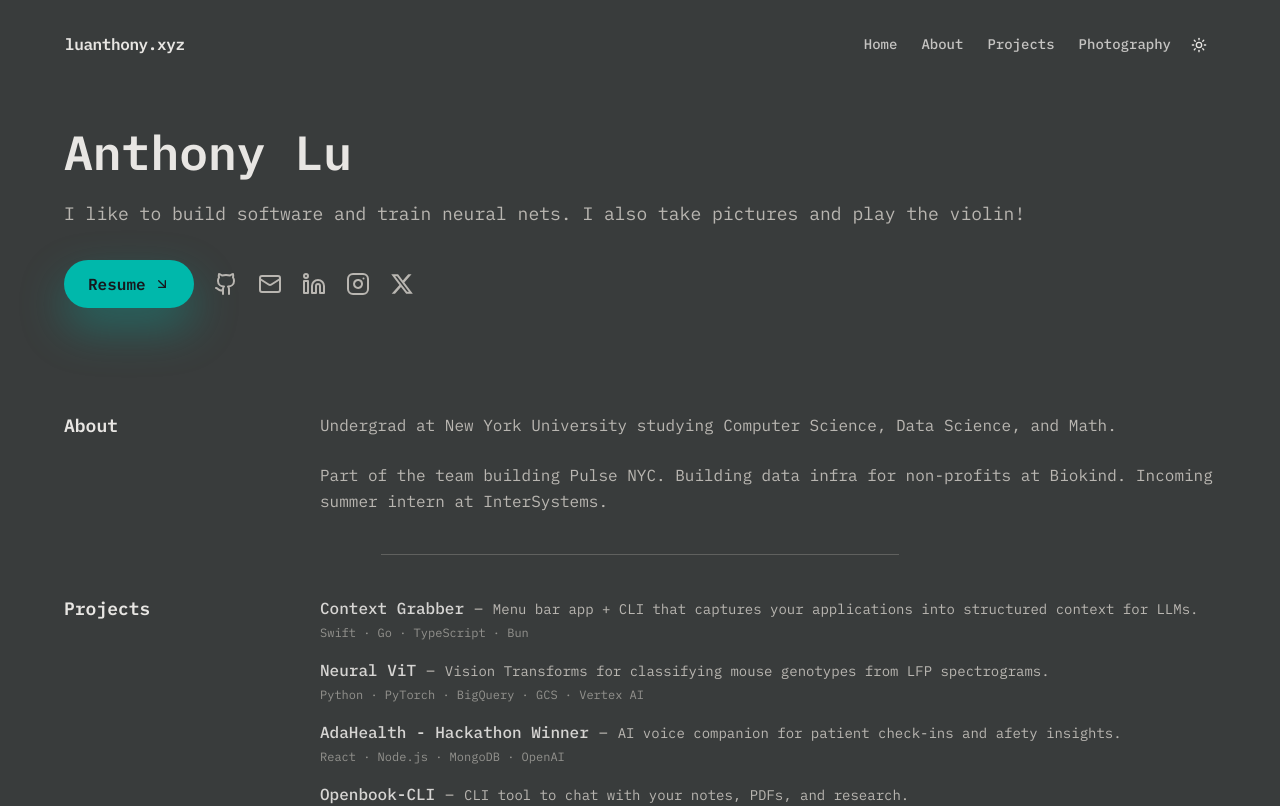
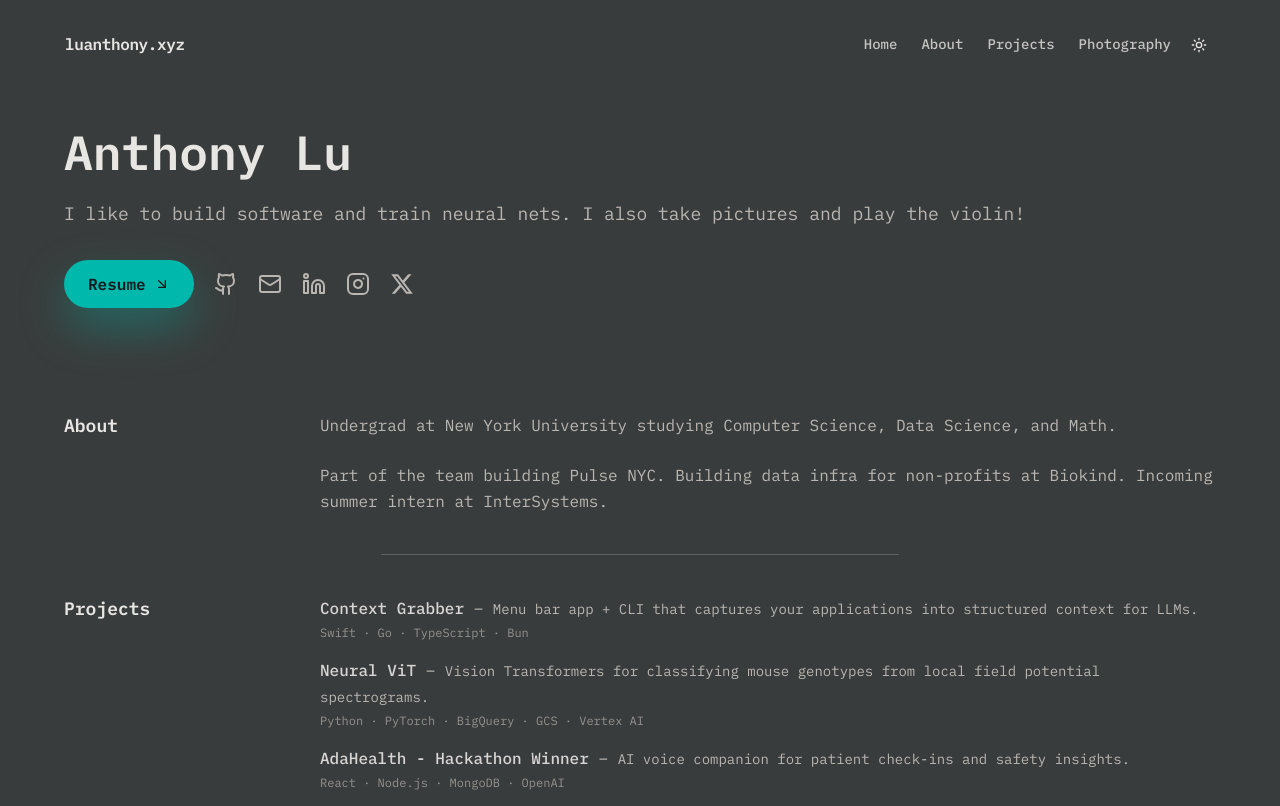
Before and after one commit to anthonylu23/personal-website, a React (Vite) app: page / in a window 1280 px wide. Shown: the top 806 px of the page. Built offline with nearby package versions, Linux system fonts and the light colour scheme.

Commit message:
spelling lol

```diff
--- a/src/data/content.ts
+++ b/src/data/content.ts
@@ -34,16 +34,16 @@ export const projects: Project[] = [
   {
     title: 'Neural ViT',
     description:
-      'Vision Transforms for classifying mouse genotypes from LFP spectrograms.',
+      'Vision Transformers for classifying mouse genotypes from local field potential spectrograms.',
     stack: ['Python', 'PyTorch', 'BigQuery', 'GCS', 'Vertex AI'],
     link: 'https://github.com/anthonylu23/neural-vit',
   },
   {
     title: 'AdaHealth - Hackathon Winner',
     description:
-      'AI voice companion for patient check-ins and afety insights.',
+      'AI voice companion for patient check-ins and safety insights.',
     stack: ['React', 'Node.js', 'MongoDB', 'OpenAI'],
-    link: 'https://github.com/lljw9999/hackathon',
+    link: 'https://github.com/David-Wu1119/hackathon',
   },
   {
     title: 'Openbook-CLI',
```
Also changed, not shown: .claude/settings.local.json.
